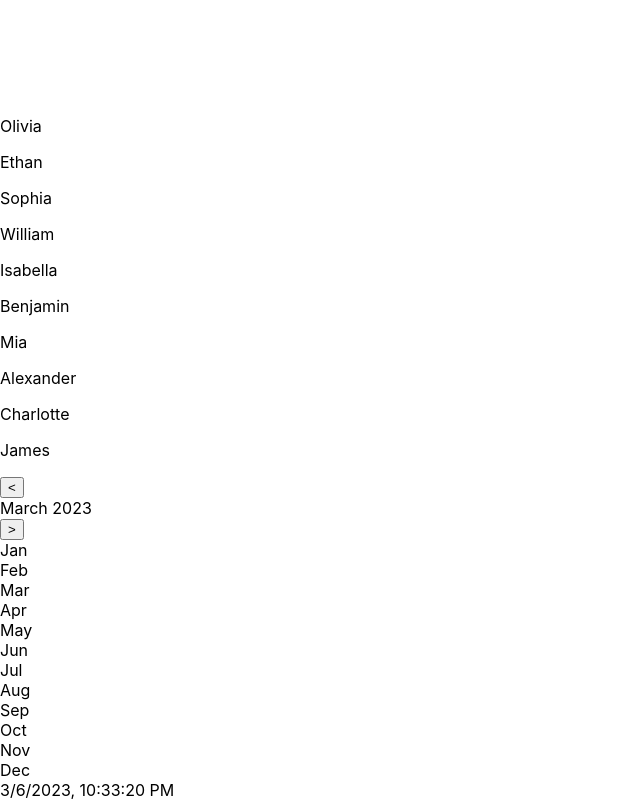
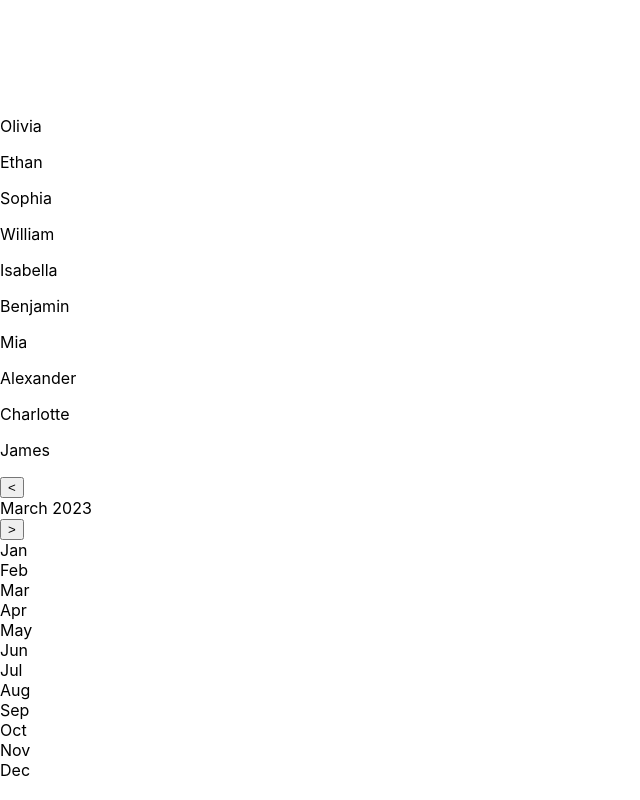
Before and after one commit to Greek4Tech/emotionsTracker, a React (Create React App) app in the folder front/: page / in a window 1280 px wide. Shown: the part 809-1609 px from the top of the page, without its empty margins (0-640 px from the left). Built offline with nearby package versions, Linux system fonts and the light colour scheme.

Commit message:
removed       <div>{selectedDate.toLocaleString()}</div> from App

```diff
--- a/front/src/App.js
+++ b/front/src/App.js
@@ -13,7 +13,6 @@ function App() {
     <div className="App">
      <AvatarList/>
      <MiniMonthNavigator onChange={handleDateChange} />
-      <div>{selectedDate.toLocaleString()}</div>
     </div>
   );
 }
```
